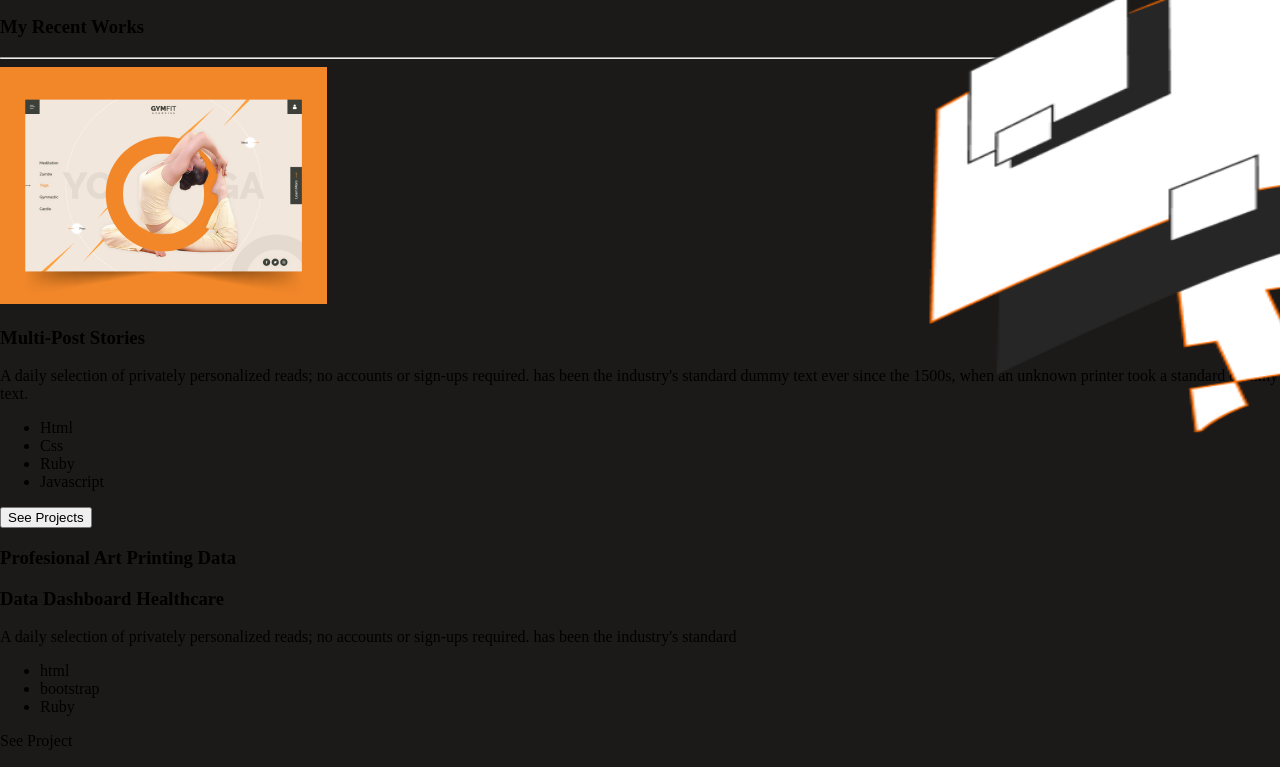
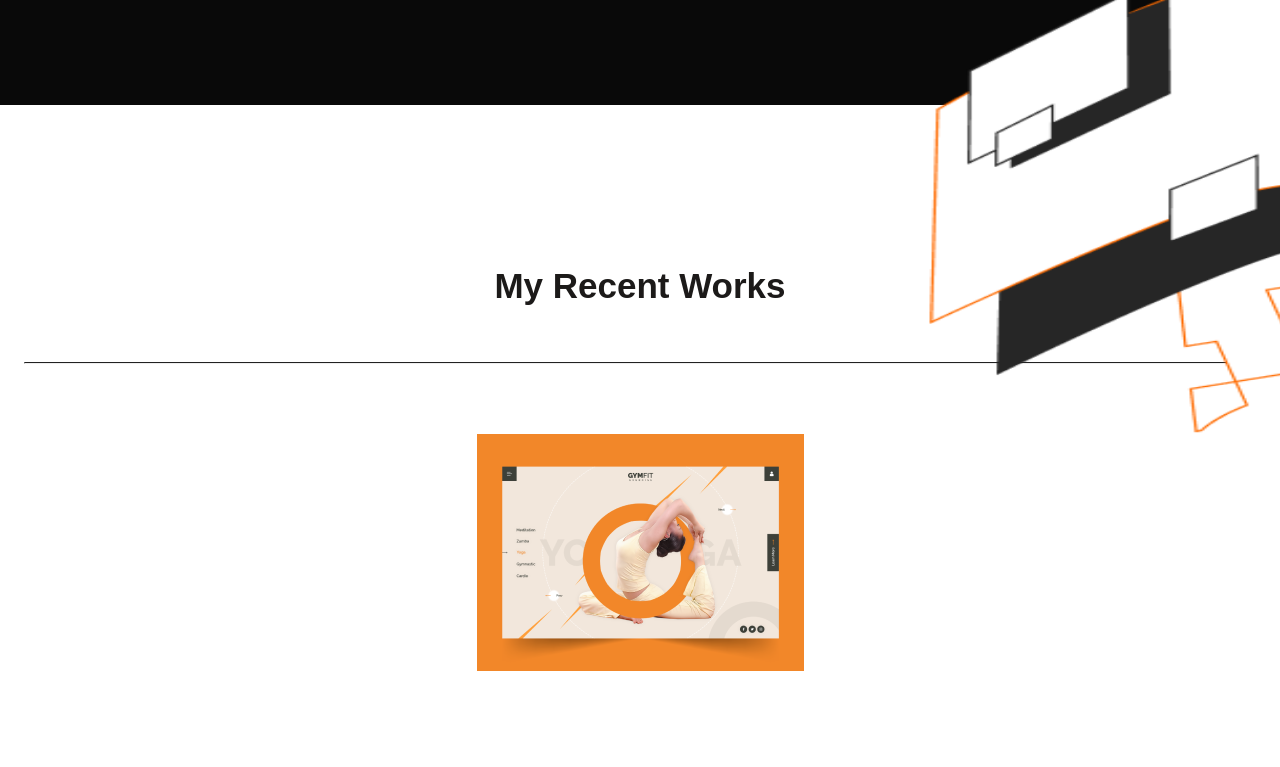
Before and after one commit to 3nityGitHub/Portfolio-setup, a website: page index.html in a window 1280 px wide. Shown: the part 843-1610 px from the top of the page. Drawn offline with Linux system fonts and the light colour scheme.

Commit message:
Modify html and css files

```diff
--- a/index.html
+++ b/index.html
@@ -7,6 +7,7 @@
     <meta name="description" content="" />
     <meta name="viewport" content="width=device-width, initial-scale=1" />
     <link rel="stylesheet" href="styles.css" />
+    <link href='https://fonts.googleapis.com/css?family=Inter:500,700,900' rel='stylesheet'>
     <script
       src="https://kit.fontawesome.com/6776bca25f.js"
       crossorigin="anonymous"
@@ -82,23 +83,21 @@
          <img class="work-main-image" src="images/Img Placeholder.png.png" />
       </div>
       <div><h3 class="stories">Multi-Post Stories</h3></div>
-      <div>
+      <div class="work_description_">
         <p class="work_description">
           A daily selection of privately personalized reads; no accounts or
           sign-ups required. has been the industry's standard dummy text ever
           since the 1500s, when an unknown printer took a standard dummy text.
         </p>
       </div>
-      <div class="languages">
-        <ul class="language_group">
-        <li class="languages_tag1">Html</li>
-        <li class="languages_tag2">Css</li>
-        <li class="languages_tag3">Ruby</li>
-        <li class="languages_tag4">Javascript</li>
-        </ul>
-      </div>
+      <ul class="languages">
+        <li>Html</li>
+        <li>Css</li>
+        <li>Bootstrap</li>
+        <li>Ruby</li>
+      </ul>
       <div class="see_button">
-        <span><button class="see_button">See Projects</button></span>
+       <a class="button"> See Project </a>
       </div>
       </div>
     </section>
--- a/styles.css
+++ b/styles.css
@@ -1,5 +1,5 @@
 body {
-  background-color: #1c1a19;
+  background-color: rgb(9, 9, 9);
   margin: 0;
   width: 100%;
   aspect-ratio: 375/5410;
@@ -15,7 +15,7 @@ header {
 }
 
 #main_section {
-  margin-top: 80px;
+  margin-top: 60px;
 }
 
 .nav_bar {
@@ -117,3 +117,111 @@ a:hover {
   left: 50%;
   top: 50%;
 }
+
+.second_section_container1 {
+  background-color: #fff;
+  display: grid;
+  grid-template-columns: 100%;
+  grid-template-rows: 200px, 56px, 568px, repeat(6, 386px);
+  row-gap: 24px;
+  margin-top: 10%;
+  padding-inline: 24px;
+  padding-block: 120px;
+}
+.recent_work {
+  color: #1c1a19;
+  font-size: 35px;
+  font-weight: 700;
+  line-height: 52px;
+  font-family: 'Crete Round', sans-serif;
+  margin-bottom: 0;
+  padding-bottom: 0;
+  text-align: center;
+}
+
+.line_divider {
+  border-top: 1px solid #212121;
+  width: 100%;
+  padding: 0;
+  margin: 50px 0px 0px 0px;
+}
+
+.stories {
+  font-family: 'Crete Round';
+  font-style: normal;
+  font-weight: 400;
+  font-size: 32px;
+  line-height: 44px;
+  display: flex;
+  align-items: center;
+  color: #091e42;
+  flex: none;
+  order: 0;
+  flex-grow: 0;
+}
+
+.image_holder {
+  width: 100%;
+  aspect-ratio: 327/237;
+}
+.work-main-image {
+  margin: 70px 0px 0px 0px;
+}
+
+.work_description_container {
+  display: flex;
+  flex-direction: column;
+  gap: 10px 12px;
+  flex: 3;
+  margin-top: 5px;
+}
+
+.languages {
+  display: flex;
+  flex-direction: row;
+  justify-content: space-between;
+  list-style-type: none;
+  text-align: center;
+  margin: 6px 5px 29px -43px;
+}
+
+.languages li {
+  font-size: 15px;
+  font-family: Inter, sans-serif;
+  font-style: normal;
+  font-weight: 500;
+  box-sizing: border-box;
+  padding: 5px 12px;
+  line-height: 17px;
+  height: 30px;
+  background: #fff;
+  border: 1px solid #8993a4;
+  border-radius: 1px;
+  margin-top: 10px;
+}
+
+.work_description {
+  font-family: 'Inter' sans-serif;
+  font-style: normal;
+  font-weight: 400;
+  font-size: 18px;
+  line-height: 24px;
+  color: #091e42;
+  text-align: justify;
+}
+
+.see_button {
+  position: absolute;
+  font-family: 'Inter' sans-serif;
+  font-style: normal;
+  font-weight: 400;
+  font-size: 18px;
+  color: #fff;
+  width: 100%;
+  background-color: #ff6b00;
+  width: 124px;
+  height: 48px;
+  display: flex;
+  justify-content: center;
+  margin-top: -5px;
+}
```
